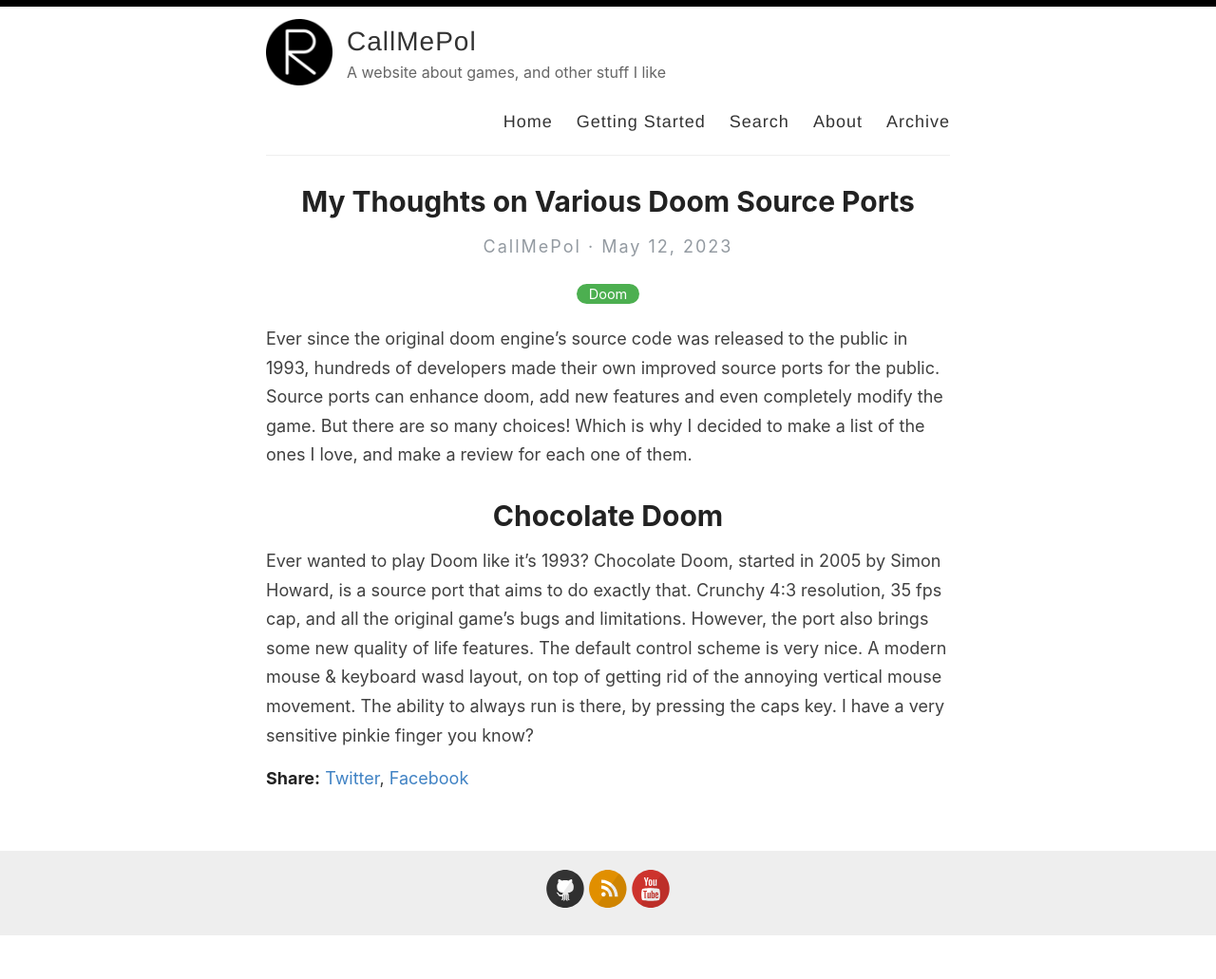
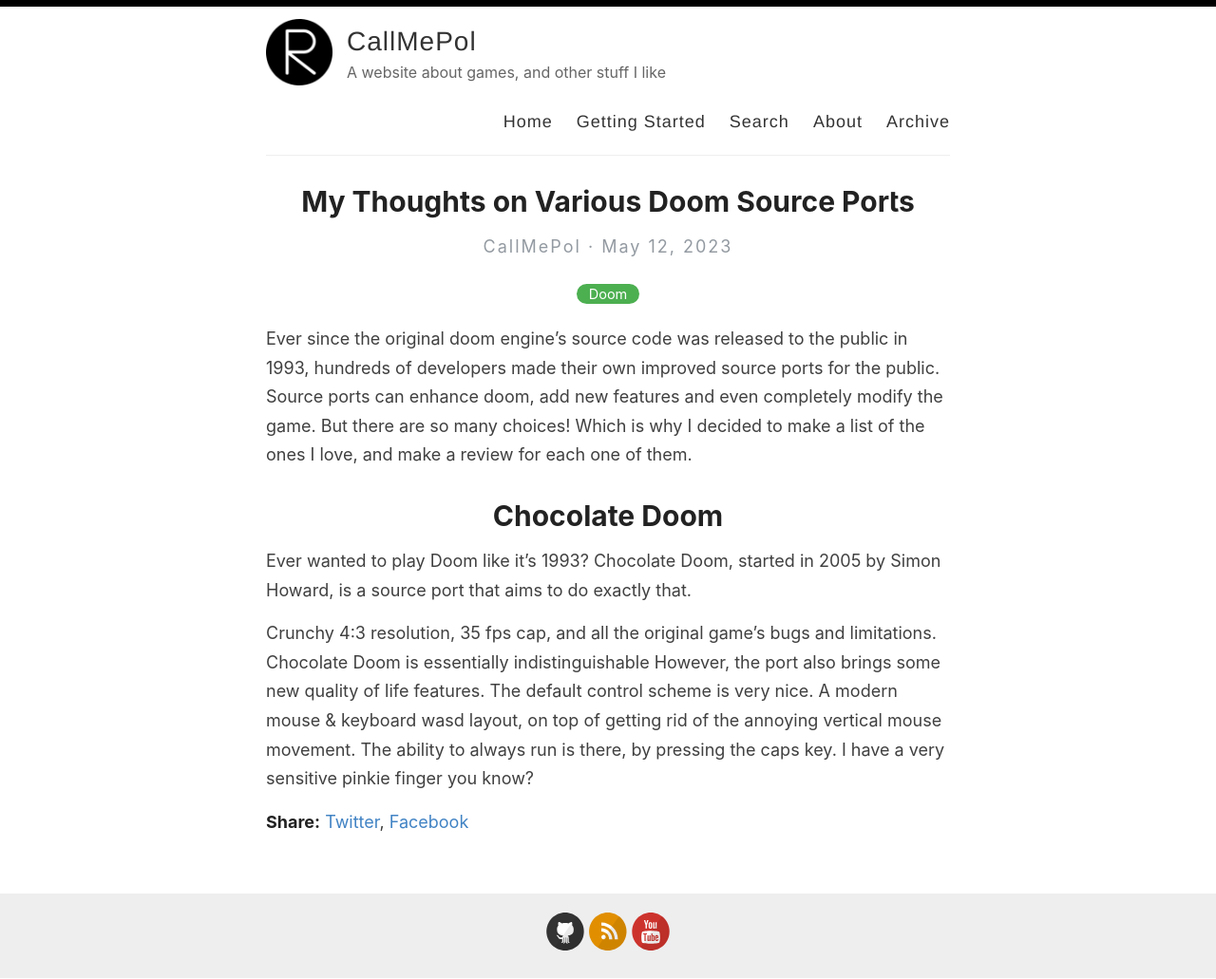
Before and after one commit to poleve540/CallMePol, a Jekyll site: the page built from _posts/2023-05-12-sourceport-review.md, in a window 1280 px wide. Shown: the whole page at 95% size. Built offline with Jekyll 4.4.1, drawn with Linux system fonts in a browser that asks for light colours; before the commit the page ends 985 px from its top, so only the background shows below that.

Commit message:
_posts/2023-05-12-sourceport-review.md updated from https://stackedit.io/

```diff
--- a/_posts/2023-05-12-sourceport-review.md
+++ b/_posts/2023-05-12-sourceport-review.md
@@ -6,10 +6,12 @@
 Ever since the original doom engine's source code was released to the public in 1993, hundreds of developers made their own improved source ports for the public. Source ports can enhance doom, add new features and even completely modify the game. But there are so many choices! Which is why I decided to make a list of the ones I love, and make a review for each one of them.
 
 # Chocolate Doom
-Ever wanted to play Doom like it's 1993? Chocolate Doom, started in 2005 by Simon Howard, is a source port that aims to do exactly that. Crunchy 4:3 resolution, 35 fps cap, and all the original game's bugs and limitations. However, the port also brings some new quality of life features. The default control scheme is very nice. A modern mouse & keyboard wasd layout, on top of getting rid of the annoying vertical mouse movement. The ability to always run is there, by pressing the caps key. I have a very sensitive pinkie finger you know?
+Ever wanted to play Doom like it's 1993? Chocolate Doom, started in 2005 by Simon Howard, is a source port that aims to do exactly that.
+
+Crunchy 4:3 resolution, 35 fps cap, and all the original game's bugs and limitations. Chocolate Doom is essentially indistinguishable However, the port also brings some new quality of life features. The default control scheme is very nice. A modern mouse & keyboard wasd layout, on top of getting rid of the annoying vertical mouse movement. The ability to always run is there, by pressing the caps key. I have a very sensitive pinkie finger you know?
 <!--stackedit_data:
-eyJoaXN0b3J5IjpbMjU2MzYwMzcsMTY0NTU0NzU3Myw4NTYxOT
-MwODIsLTEyNDYzMzMzNjMsMTcyNzU2NDM4OSwtMzk2MDM3MDI0
-LDg3MzY5MDIzOCwtMTQxOTk3MzUwMiwyMDU3MTk1NjAsLTkyNz
-kyODY4MiwxOTUxNjUzNDgyLDk1NDQ0MDk3MF19
+eyJoaXN0b3J5IjpbNzAzMDM3MTUzLDE2NDU1NDc1NzMsODU2MT
+kzMDgyLC0xMjQ2MzMzMzYzLDE3Mjc1NjQzODksLTM5NjAzNzAy
+NCw4NzM2OTAyMzgsLTE0MTk5NzM1MDIsMjA1NzE5NTYwLC05Mj
+c5Mjg2ODIsMTk1MTY1MzQ4Miw5NTQ0NDA5NzBdfQ==
 -->
```
